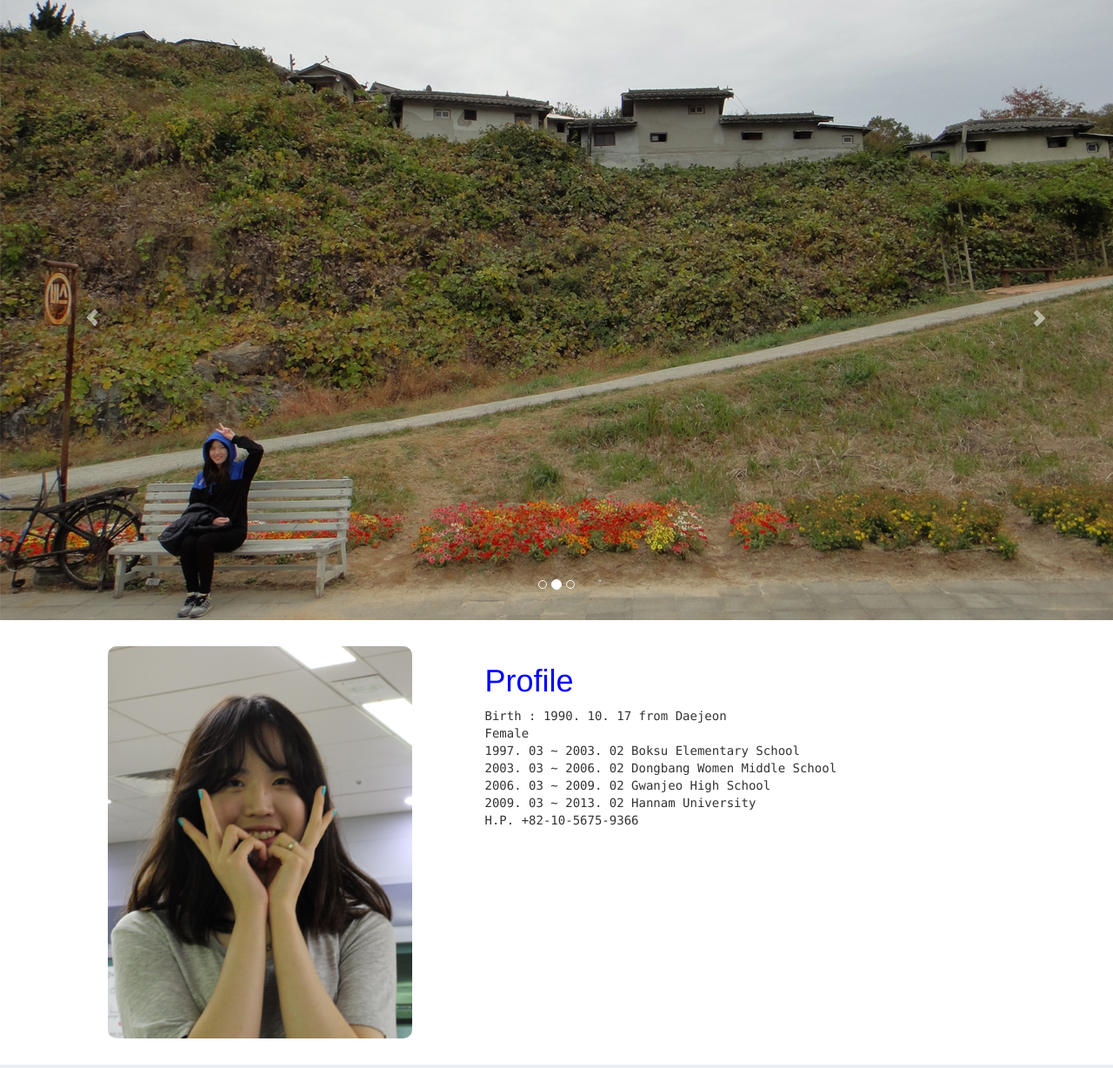
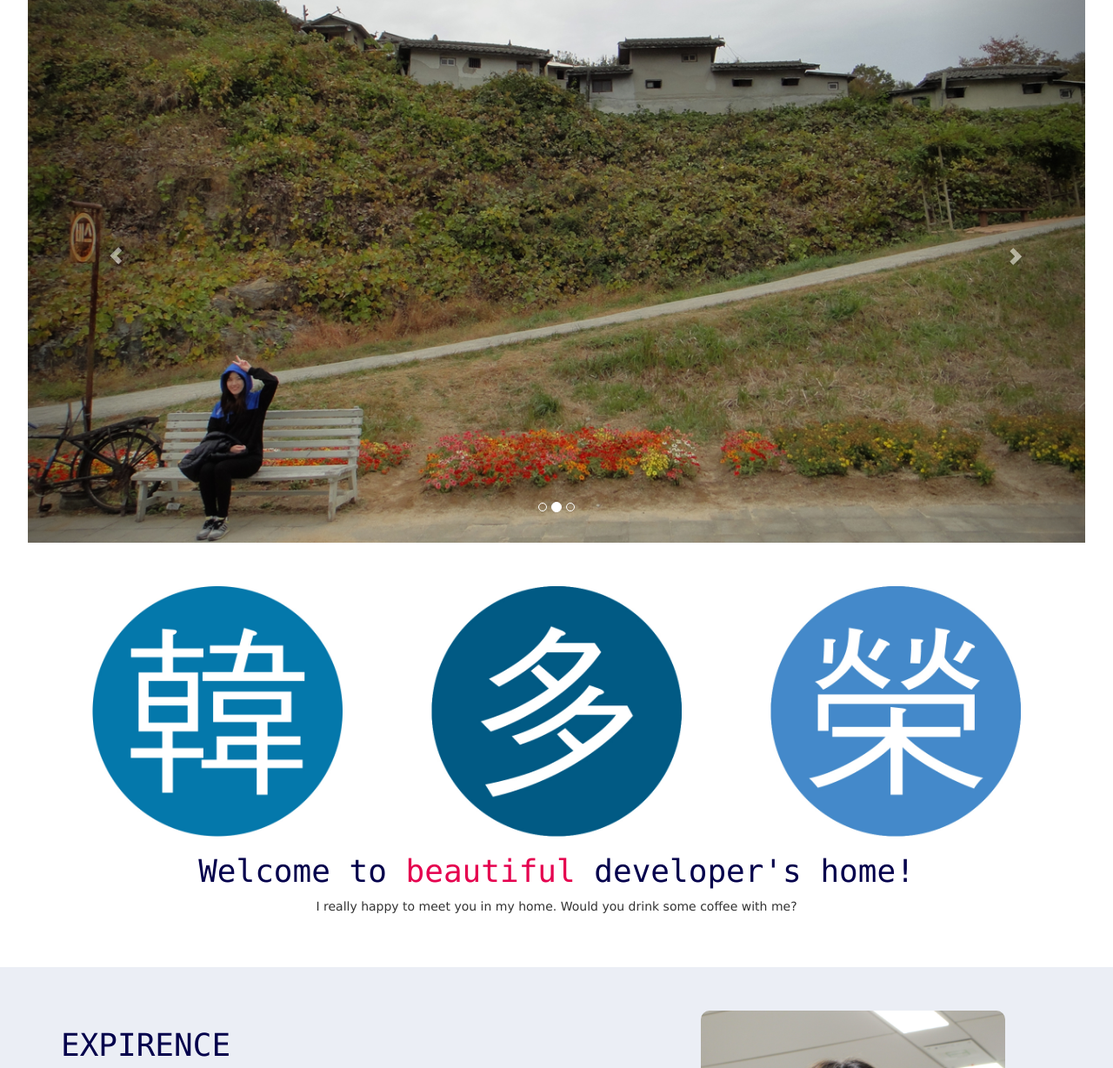
Before and after one commit to angelaHan/portfolio, a plain HTML site: page index.html in a window 1280 px wide. Shown: the part 60-1288 px from the top of the page at 87% size. Drawn offline with nearby package versions, Linux system fonts and the light colour scheme.

Commit message:
modify profile section

```diff
--- a/index.html
+++ b/index.html
@@ -45,7 +45,7 @@
 		<!-- NAVIGATOR END -->
 
 		<!-- HOME START -->
-		<div id="step_home" class="carousel slide" data-ride="carousel">
+		<div id="step_home" class="carousel slide" data-ride="carousel" style="width: 95%; margin:0 auto;">
 			    <!-- Carousel indicators -->
 			    <ol class="carousel-indicators">
 			        <li data-target="#step_home" data-slide-to="0" class="active"></li>
@@ -78,24 +78,18 @@
 		<div id="step_profile" class="step">
 			<div class="container">
 				<div class="row">
-					<div class="col-sm-5">
-						<div id="profile_img_wrapper">
-							<img src="static/img/profile.PNG">
-						</div>
+					<div class="col-sm-4">
+						<img src="static/img/profile1.JPG"/>
 					</div>
-					<div class="col-sm-7">
-						<h1>Profile</h1>
-						<ul>
-							<li>Birth : 1990. 10. 17 from Daejeon</li>
-							<li>Female</li>
-							<li>1997. 03 ~ 2003. 02 Boksu Elementary School</li>
-							<li>2003. 03 ~ 2006. 02 Dongbang Women Middle School</li>
-							<li>2006. 03 ~ 2009. 02 Gwanjeo High School</li>
-							<li>2009. 03 ~ 2013. 02 Hannam University</li>
-							<li>H.P. +82-10-5675-9366</li>
-						</ul>
+					<div class="col-sm-4">
+						<img src="static/img/profile2.JPG"/>
+					</div>
+					<div class="col-sm-4">
+						<img src="static/img/profile3.JPG"/>
 					</div>
 				</div>
+				<h1>Welcome to <font color="#e5004f">beautiful</font> developer's home!</h1>
+				<p>I really happy to meet you in my home. Would you drink some coffee with me?</p>
 			</div>
 		</div>
 		<!-- PROFILE END -->
--- a/static/css/main.css
+++ b/static/css/main.css
@@ -1,6 +1,15 @@
 .step {
-	padding: 30px 0px;
+	padding: 50px 0px;
+	font-family: verdana;
+}
+
+.step h1{
 	font-family: consolas;
+	color: #03004c;
+}
+
+.step h2{
+	font-family: verdana;
 }
 
 #my_portfolio_navbar {
@@ -26,21 +35,21 @@
 	height: auto;
 }
 
-.carousel-control.left{
-	background-image: none;
-}
-
-.carousel-control.right{
-	background-image: none;
-}
-
-.carousel-caption h1{
-	vertical-align: middle;
-}
-
 #background_home {
 	background-color: rgba(0,0,0,0.5);
 	padding:200px 0 300px;
+}
+
+#step_profile {
+	text-align: center;
+}
+
+#step_profile h1{
+	text-align: center;
+}
+
+#step_profile img{
+	width: 80%;
 }
 
 #step_favorite {
@@ -68,18 +77,6 @@ img {
 	border-radius: 10px;
 }
 
-#step_home h1 {
-	font-size: 50px;
-}
-
-#step_profile h1 {
-	color: blue;
-}
-
-#step_skills h1 {
-	text-align: center;
-}
-
 #step_experience {
 	background-color: #ebeef5;
 }
```
Also changed, not shown: static/img/pro1.jpg (added), static/img/profile1.jpg (added), static/img/profile2.jpg (added), static/img/profile3.jpg (added).
